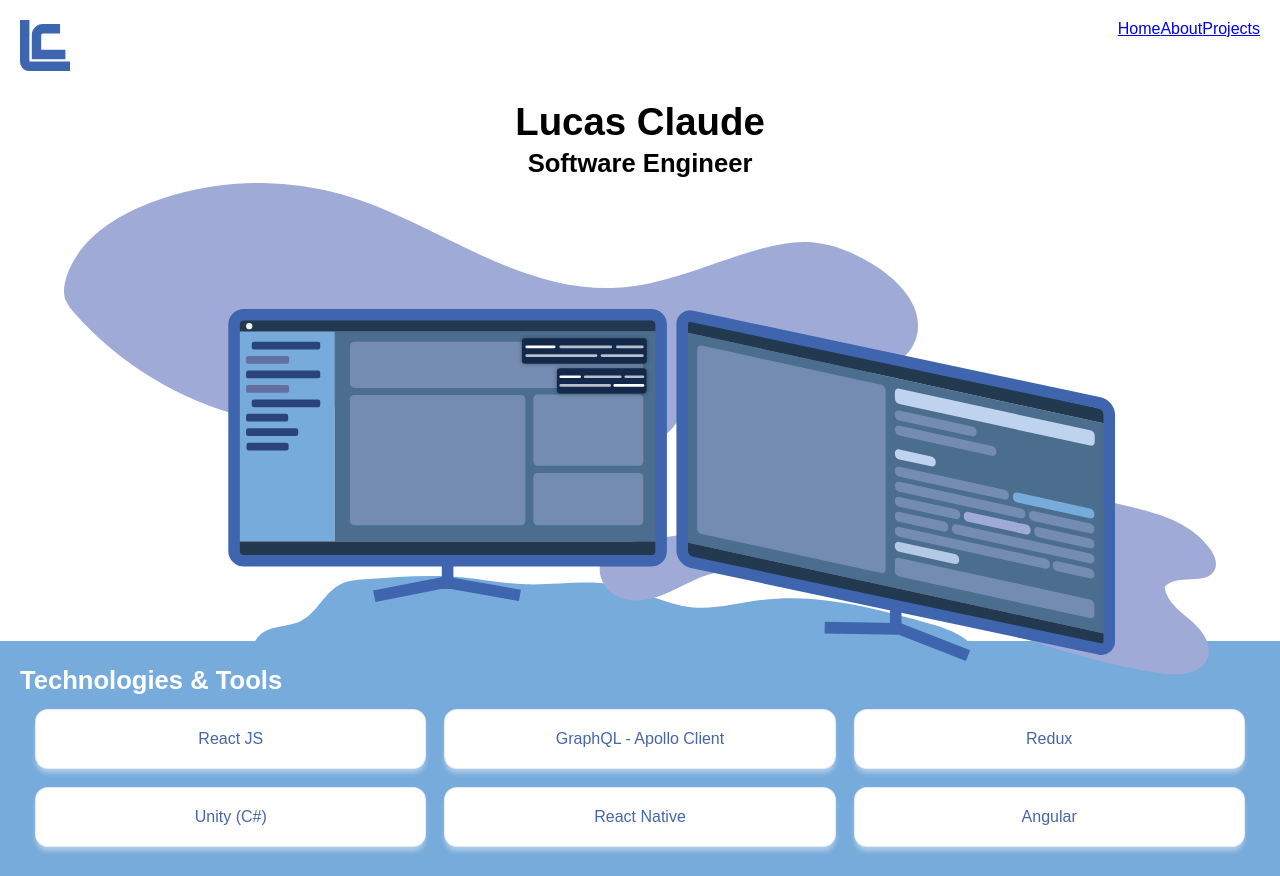
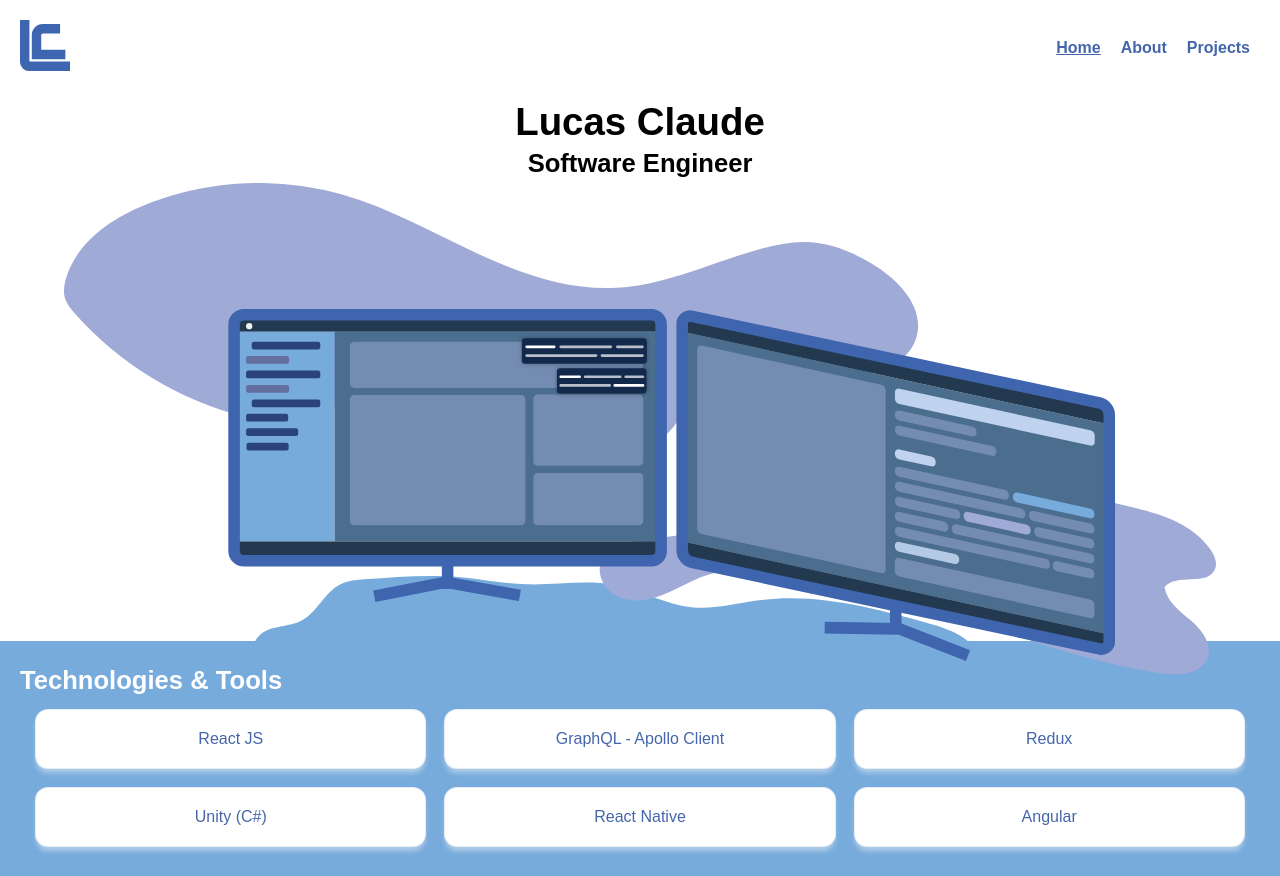
Before and after one commit to LucasClaude/LC-Portfolio, a React (Create React App) app: page / in a window 1280 px wide. Built offline with nearby package versions, Linux system fonts and the light colour scheme; no server answers; a web font is replaced by a local one.

Commit message:
header links - color changes, isActive class addition

```diff
--- a/src/css/globalStyles.scss
+++ b/src/css/globalStyles.scss
@@ -1,3 +1,5 @@
+$lc-color: #4666ab;
+
 body {
   font-family: europa, sans-serif;
   font-style: normal;
@@ -24,3 +26,12 @@ h3 {
   max-width: 1400px;
   margin: auto;
 }
+
+a {
+  color: $lc-color;
+  font-weight: bold;
+  text-decoration: none;
+  &:hover {
+    text-decoration: underline;
+  }
+}
--- a/src/screenComponents/Header.tsx
+++ b/src/screenComponents/Header.tsx
@@ -1,22 +1,22 @@
-import { Link } from "react-router-dom";
+import { NavLink } from "react-router-dom";
 
 import LCLogo from "../assets/LC-Logo-Color.svg";
 
 const Header = () => {
   return (
     <div className="header">
-      <div className="header-content">
-        <Link to="/">
+      <nav className="header-content">
+        <NavLink to="/">
           <img className="lc-logo" src={LCLogo} alt="LC" />
-        </Link>
+        </NavLink>
         <div className="header-nav">
           {pages?.map(({ description, link }, index) => (
-            <Link key={index} to={link}>
+            <NavLink  className="header-link" key={index} to={link} >
               {description}
-            </Link>
+            </NavLink>
           ))}
         </div>
-      </div>
+      </nav>
     </div>
   );
 };
--- a/src/screenComponents/styles.scss
+++ b/src/screenComponents/styles.scss
@@ -12,10 +12,17 @@
       max-width: 1400px;
       display: flex;
       justify-content: space-between;
+      align-items: center;
       margin: auto;
       .lc-logo {
         width: 50px;
         fill: red;
+      }
+    }
+    &-link {
+      margin: 0 10px;
+      &.active {
+        text-decoration: underline;
       }
     }
   }
```
